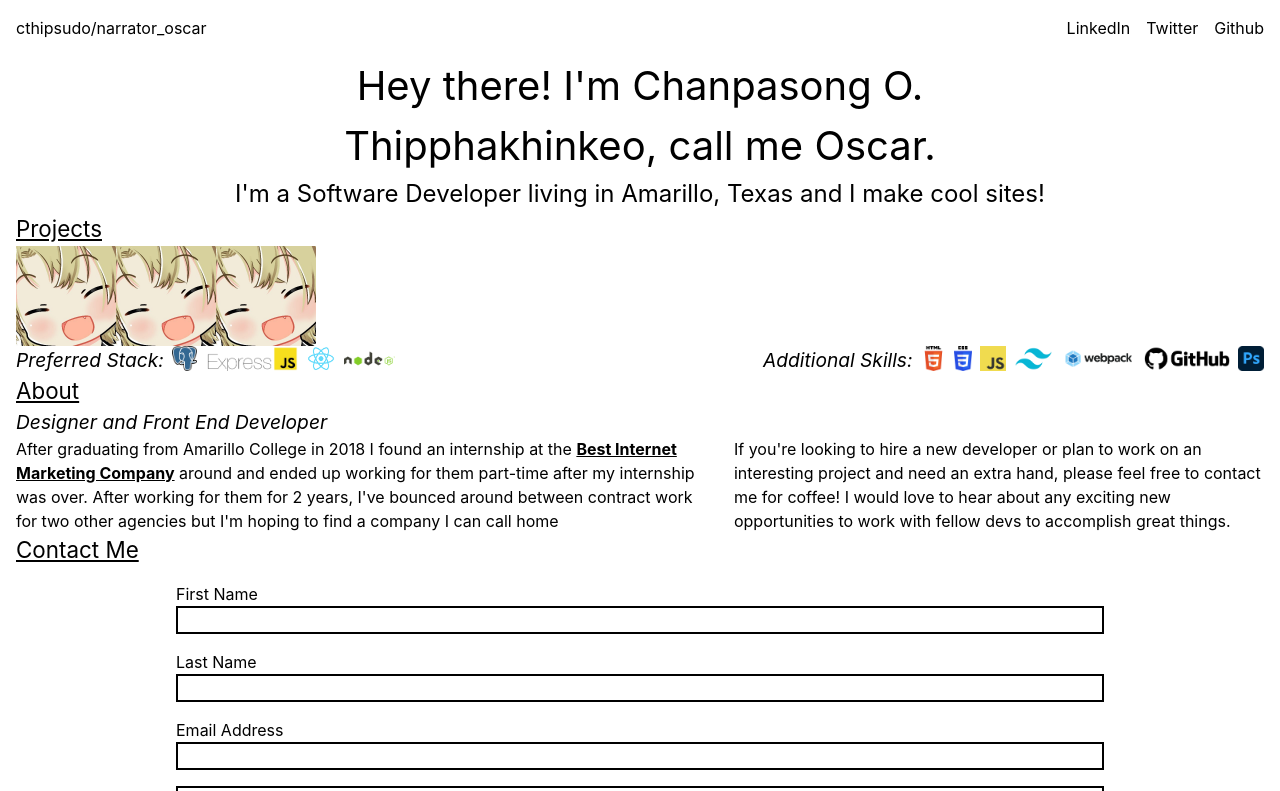
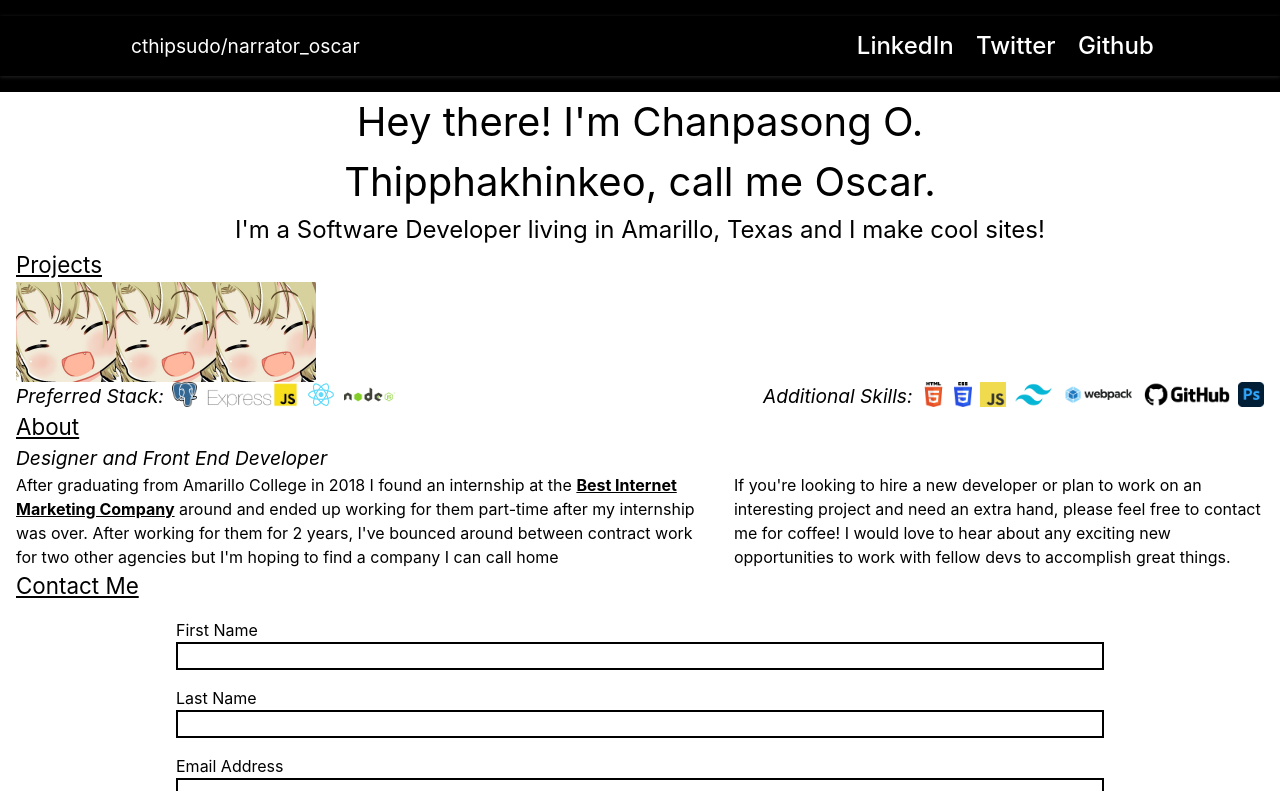
Before and after one commit to cthipsudo/portfolio-refresh, a React (Create React App) app: page / in a window 1280 px wide. Shown: the top 791 px of the page. Built offline with nearby package versions, Linux system fonts and the light colour scheme.

Commit message:
Created Mobile Responsive styles for Header

```diff
--- a/public/index.html
+++ b/public/index.html
@@ -24,7 +24,7 @@
       work correctly both with client-side routing and a non-root public URL.
       Learn how to configure a non-root public URL by running `npm run build`.
     -->
-    <title>React App</title>
+    <title>Oscar Thipp</title>
   </head>
   <body>
     <noscript>You need to enable JavaScript to run this app.</noscript>
--- a/src/App.css
+++ b/src/App.css
@@ -67,3 +67,22 @@ h4 {
  font-size: 1.2rem;
  font-style: italic;
 }
+
+header {
+  background-color: #000;
+}
+
+header .logo {
+  display: none;
+}
+
+footer {
+  padding: 40px 0;
+  border-top: 1px solid #000;
+}
+
+@media all and (min-width: 768px) {
+  header .logo {
+    display: initial;
+  }
+}
--- a/src/App.js
+++ b/src/App.js
@@ -6,6 +6,7 @@ import Hero from './components/Hero';
 import ProjectSection from './components/ProjectSection';
 import About from './components/About';
 import ContactSection from './components/ContactSection';
+import Footer from './components/Footer';
 
 function App() {
   return (
@@ -15,6 +16,7 @@ function App() {
       <ProjectSection />
       <About />
       <ContactSection />
+      <Footer />
     </div>
   );
 }
--- /dev/null
+++ b/src/components/Footer.js
@@ -0,0 +1,12 @@
+
+
+const Footer = () => {
+
+  return(
+    <footer>
+      <p>Developed by cthipsudo</p>
+    </footer>
+  );
+}
+
+export default Footer;
--- a/src/components/Header.js
+++ b/src/components/Header.js
@@ -1,17 +1,33 @@
 import SocialLinks from "../data/SocialLinks";
 import { v4 as uuidv4 } from "uuid";
+
+import "../styles/header.css";
 
 const Header = () => {
   const socialLinks = SocialLinks.map((item) => {
     //console.log(item);
-    return <a key={uuidv4()} href={item.link}><li className="social-item">{item.text}</li></a>;
+    return (
+      <a key={uuidv4()} href={item.link} target={"_blank"}>
+        <li className="social-item">{item.text}</li>
+      </a>
+    );
   });
 
   return (
-    <header className="flex justify-between py-4">
-      <div className="Logo pl-4">cthipsudo/narrator_oscar</div>
-      <nav>
-        <ul className="flex gap-4 px-4">{socialLinks}</ul>
+    <header className="py-4">
+      <nav role="navigation">
+        <div className="navbar">
+          <div className="container nav-container">
+            <input type="checkbox" className="checkbox" />
+            <div className="hamburger-lines">
+              <span className="line line1"></span>
+              <span className="line line2"></span>
+              <span className="line line3"></span>
+            </div>
+            <div className="logo pl-4">cthipsudo/narrator_oscar</div>
+            <ul className="menu-items">{socialLinks}</ul>
+          </div>
+        </div>
       </nav>
     </header>
   );
--- /dev/null
+++ b/src/styles/header.css
@@ -0,0 +1,174 @@
+.container {
+  max-width: 1050px;
+  width: 100%;
+  margin: auto;
+}
+
+.navbar {
+  width: 100%;
+  box-shadow: 0 1px 4px rgba(255, 255, 255, 0.15);
+}
+
+.nav-container {
+  display: flex;
+  justify-content: space-between;
+  align-items: center;
+  height: 62px;
+}
+
+.navbar .menu-items {
+  display: flex;
+}
+
+.navbar .nav-container li {
+  list-style: none;
+}
+
+.navbar .nav-container a {
+  text-decoration: none;
+  color: #fff;
+  font-weight: 500;
+  font-size: 1.2rem;
+  padding: 0.7rem;
+  border-bottom: #fff 1px solid;
+}
+
+.navbar .nav-container a:hover{
+    font-weight: bolder;
+}
+
+.navbar .nav-container a:first-of-type {
+  border-top: #fff 1px solid;
+}
+
+.nav-container {
+  display: block;
+  position: relative;
+  height: 60px;
+}
+
+.nav-container .checkbox {
+  position: absolute;
+  display: block;
+  height: 32px;
+  width: 32px;
+  top: 20px;
+  left: 20px;
+  z-index: 5;
+  opacity: 0;
+  cursor: pointer;
+}
+
+.nav-container .hamburger-lines {
+  display: block;
+  height: 26px;
+  width: 32px;
+  position: absolute;
+  top: 17px;
+  left: 20px;
+  z-index: 2;
+  display: flex;
+  flex-direction: column;
+  justify-content: space-between;
+}
+
+.nav-container .hamburger-lines .line {
+  display: block;
+  height: 4px;
+  width: 100%;
+  border-radius: 10px;
+  background: #fff;
+}
+
+.nav-container .hamburger-lines .line1 {
+  transform-origin: 0% 0%;
+  transition: transform 0.4s ease-in-out;
+}
+
+.nav-container .hamburger-lines .line2 {
+  transition: transform 0.2s ease-in-out;
+}
+
+.nav-container .hamburger-lines .line3 {
+  transform-origin: 0% 100%;
+  transition: transform 0.4s ease-in-out;
+}
+
+.navbar .menu-items {
+  padding-top: 80px;
+  box-shadow: inset 0 0 2000px rgba(0, 0, 0, 0.5);
+  background-color: #000;
+  height: 100vh;
+  width: 100%;
+  transform: translate(-150%);
+  display: flex;
+  flex-direction: column;
+  transition: transform 0.5s ease-in-out;
+  text-align: center;
+}
+
+.navbar .menu-items li {
+  font-size: 1.5rem;
+  font-weight: 500;
+}
+
+.logo {
+  position: absolute;
+  top: 5px;
+  right: 15px;
+  font-size: 1.2rem;
+  color: #fff;
+}
+
+.nav-container input[type="checkbox"]:checked ~ .menu-items {
+  transform: translateX(0);
+}
+
+.nav-container input[type="checkbox"]:checked ~ .hamburger-lines .line1 {
+  transform: rotate(45deg);
+}
+
+.nav-container input[type="checkbox"]:checked ~ .hamburger-lines .line2 {
+  transform: scaleY(0);
+}
+
+.nav-container input[type="checkbox"]:checked ~ .hamburger-lines .line3 {
+  transform: rotate(-45deg);
+}
+
+.nav-container input[type="checkbox"]:checked ~ .logo{
+  display: none;
+}
+
+
+@media screen and (min-width: 768px) {
+  .nav-container {
+    display: flex;
+    align-items: center;
+    justify-content: space-between;
+  }
+
+  .nav-container .checkbox, .nav-container .hamburger-lines {
+    display: none;
+  }
+
+  .navbar .menu-items {
+    padding-top: 0;
+    height: auto;
+    width: 100%;
+    flex-direction: row;
+    justify-content: flex-end;
+    transform: unset;
+  }
+
+  .navbar .nav-container a {
+    border: none;
+  }
+  .navbar .nav-container a:first-of-type {
+    border: none;
+  }
+
+  .logo {
+    position: initial;
+  }
+}
```
